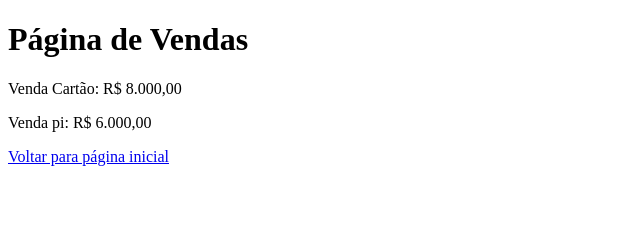
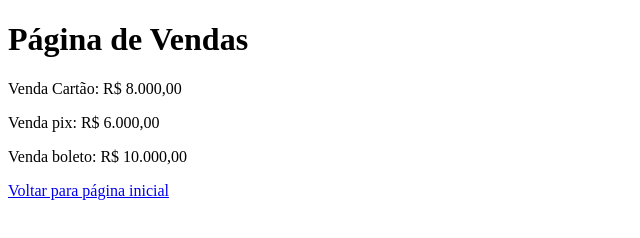
Before and after one commit to Almirbbn/cursogithub, a plain HTML site: page vendas.html in a window 1280 px wide. Shown: the whole page, without its empty margins (0-640 px from the left). Drawn offline with Linux system fonts and the light colour scheme.

Commit message:
Adicionado forma de pagamento boleto

```diff
--- a/vendas.html
+++ b/vendas.html
@@ -8,7 +8,8 @@
 <body>
     <h1>Página de Vendas</h1>
     <p>Venda Cartão: R$ 8.000,00</p>
-    <p>Venda pi: R$ 6.000,00</p>
+    <p>Venda pix: R$ 6.000,00</p>
+    <p>Venda boleto: R$ 10.000,00</p>
     <a href="index.html"> Voltar para página inicial</a>
 </body>
 </html>
```
